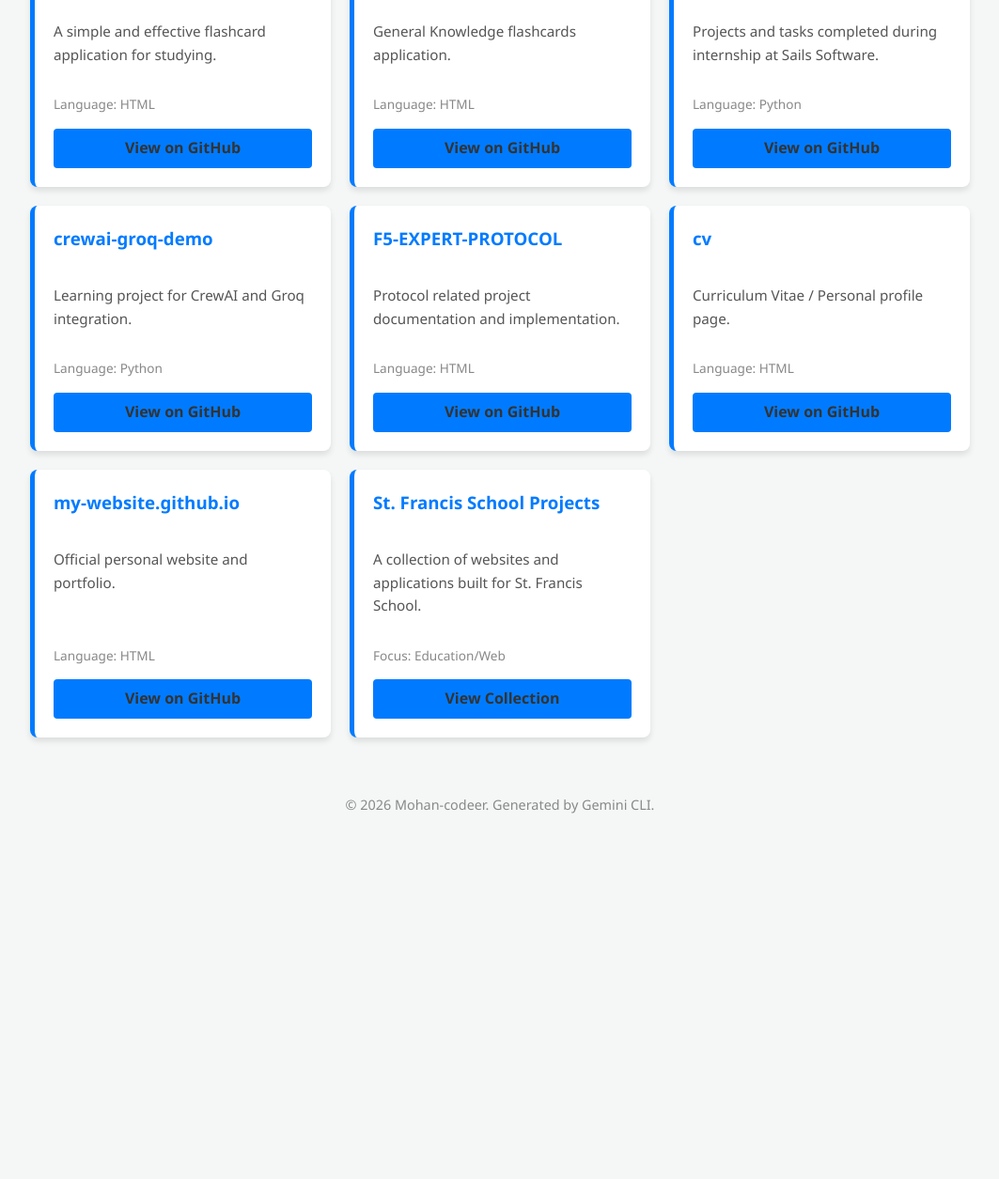
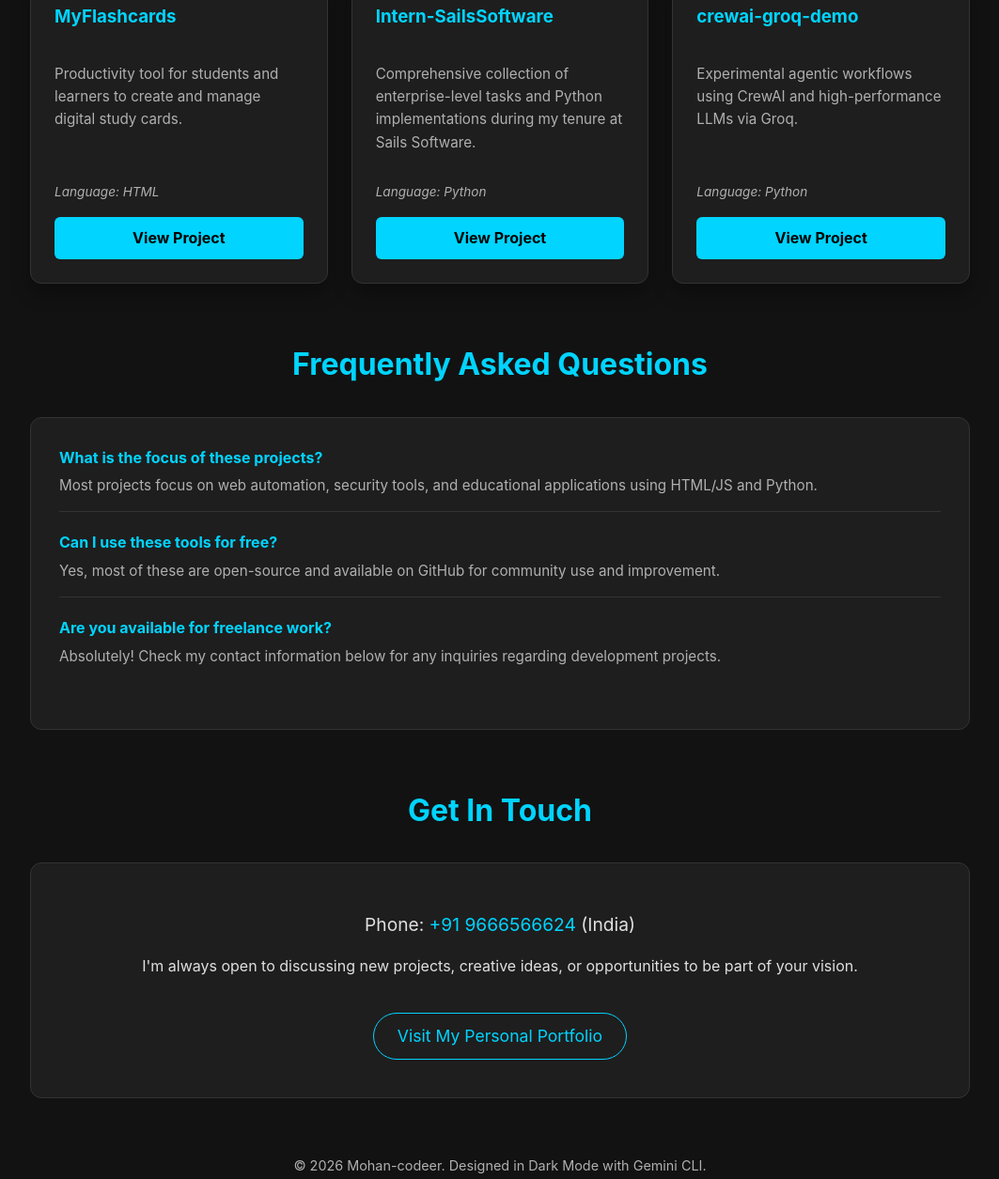
Before and after one commit to Mohan-codeer/project-portfolio-mohan, a plain HTML site: page index.html in a window 1280 px wide. Shown: the part 640-1895 px from the top of the page at 94% size, without its empty margins (108-1171 px from the left). Before the commit the page ends 1562 px from the top, so only its background shows below. Drawn offline with Linux system fonts and the light colour scheme.

Commit message:
Update: Dark mode, FAQ section, and Contact info added

```diff
--- a/index.html
+++ b/index.html
@@ -3,85 +3,161 @@
 <head>
     <meta charset="UTF-8">
     <meta name="viewport" content="width=device-width, initial-scale=1.0">
-    <title>Mohan-codeer | Project Portfolio</title>
+    <title>Mohan-codeer | Dark Portfolio</title>
     <style>
+        :root {
+            --bg-color: #121212;
+            --card-bg: #1e1e1e;
+            --text-primary: #e0e0e0;
+            --text-secondary: #b0b0b0;
+            --accent-color: #00d4ff;
+            --accent-hover: #0099cc;
+            --border-color: #333;
+        }
         body {
-            font-family: 'Segoe UI', Tahoma, Geneva, Verdana, sans-serif;
+            font-family: 'Inter', -apple-system, BlinkMacSystemFont, 'Segoe UI', Roboto, sans-serif;
             line-height: 1.6;
-            color: #333;
+            color: var(--text-primary);
             max-width: 1000px;
             margin: 0 auto;
             padding: 40px 20px;
-            background-color: #f4f7f6;
+            background-color: var(--bg-color);
         }
         header {
             text-align: center;
             margin-bottom: 50px;
-            border-bottom: 2px solid #007bff;
+            border-bottom: 2px solid var(--accent-color);
             padding-bottom: 20px;
         }
         h1 {
-            color: #2c3e50;
+            color: var(--accent-color);
             margin-bottom: 10px;
+            font-size: 2.5em;
         }
         .intro {
             font-size: 1.1em;
-            color: #666;
+            color: var(--text-secondary);
         }
         .repo-grid {
             display: grid;
             grid-template-columns: repeat(auto-fill, minmax(300px, 1fr));
-            gap: 20px;
+            gap: 25px;
+            margin-bottom: 50px;
         }
         .repo-card {
-            background: #fff;
-            border-radius: 8px;
-            padding: 20px;
-            box-shadow: 0 4px 6px rgba(0,0,0,0.1);
-            transition: transform 0.2s, box-shadow 0.2s;
+            background: var(--card-bg);
+            border-radius: 12px;
+            padding: 25px;
+            box-shadow: 0 10px 20px rgba(0,0,0,0.3);
+            transition: transform 0.3s ease, box-shadow 0.3s ease;
             display: flex;
             flex-direction: column;
-            border-left: 5px solid #007bff;
+            border: 1px solid var(--border-color);
         }
         .repo-card:hover {
-            transform: translateY(-5px);
-            box-shadow: 0 8px 12px rgba(0,0,0,0.15);
+            transform: translateY(-10px);
+            box-shadow: 0 15px 30px rgba(0,0,0,0.5);
+            border-color: var(--accent-color);
         }
         .repo-card h3 {
             margin-top: 0;
-            color: #007bff;
+            color: var(--accent-color);
         }
         .repo-card p {
             font-size: 0.95em;
-            color: #555;
+            color: var(--text-secondary);
             flex-grow: 1;
         }
         .repo-card .meta {
             font-size: 0.85em;
-            color: #888;
+            color: var(--text-secondary);
             margin-top: 15px;
-        }
-        .repo-card a {
-            text-decoration: none;
-            color: inherit;
+            font-style: italic;
         }
         .btn {
             display: inline-block;
             margin-top: 15px;
-            padding: 8px 16px;
-            background: #007bff;
-            color: #fff;
-            border-radius: 4px;
+            padding: 10px 20px;
+            background: var(--accent-color);
+            color: #000;
+            border-radius: 6px;
             text-align: center;
             font-weight: bold;
+            text-decoration: none;
+            transition: background 0.2s;
         }
         .btn:hover {
-            background: #0056b3;
+            background: var(--accent-hover);
         }
+
+        /* FAQ Section */
+        .section-title {
+            text-align: center;
+            margin: 60px 0 30px;
+            color: var(--accent-color);
+            font-size: 2em;
+        }
+        .faq-container {
+            background: var(--card-bg);
+            border-radius: 12px;
+            padding: 30px;
+            border: 1px solid var(--border-color);
+            margin-bottom: 50px;
+        }
+        .faq-item {
+            margin-bottom: 20px;
+            border-bottom: 1px solid var(--border-color);
+            padding-bottom: 15px;
+        }
+        .faq-item:last-child {
+            border-bottom: none;
+        }
+        .faq-question {
+            font-weight: bold;
+            color: var(--accent-color);
+            margin-bottom: 5px;
+        }
+        .faq-answer {
+            color: var(--text-secondary);
+            font-size: 0.95em;
+        }
+
+        /* Contact Section */
+        .contact-section {
+            text-align: center;
+            background: var(--card-bg);
+            border-radius: 12px;
+            padding: 40px;
+            border: 1px solid var(--border-color);
+        }
+        .contact-info {
+            font-size: 1.2em;
+            margin: 10px 0;
+        }
+        .contact-info a {
+            color: var(--accent-color);
+            text-decoration: none;
+        }
+        .personal-port-link {
+            display: inline-block;
+            margin-top: 20px;
+            font-size: 1.1em;
+            color: var(--accent-color);
+            text-decoration: none;
+            border: 1px solid var(--accent-color);
+            padding: 10px 25px;
+            border-radius: 30px;
+            transition: all 0.3s;
+        }
+        .personal-port-link:hover {
+            background: var(--accent-color);
+            color: #000;
+        }
+
         footer {
             text-align: center;
             margin-top: 60px;
-            color: #888;
+            color: var(--text-secondary);
             font-size: 0.9em;
         }
     </style>
@@ -89,7 +165,7 @@
 <body>
     <header>
         <h1>Mohan-codeer</h1>
-        <p class="intro">General Purpose Project Portfolio</p>
+        <p class="intro">General Purpose Project Portfolio & Solutions</p>
     </header>
 
     <div class="repo-grid">
@@ -97,72 +173,67 @@
             <h3>Forge-Builder</h3>
             <p>A drag-and-drop website builder that runs entirely in a single HTML file — no installs, no sign-up, no server required.</p>
             <div class="meta">Language: HTML</div>
-            <a href="https://github.com/Mohan-codeer/Forge-Builder" class="btn" target="_blank">View on GitHub</a>
+            <a href="https://github.com/Mohan-codeer/Forge-Builder" class="btn" target="_blank">View Project</a>
         </div>
         <div class="repo-card">
             <h3>ProbeThat</h3>
-            <p>ProbeThat is a website with lets any user use their GROQ API KEY to scan their own website for vulnerability.</p>
+            <p>Advanced security scanning tool utilizing GROQ API to identify vulnerabilities in web applications.</p>
             <div class="meta">Language: Python</div>
-            <a href="https://github.com/Mohan-codeer/ProbeThat" class="btn" target="_blank">View on GitHub</a>
+            <a href="https://github.com/Mohan-codeer/ProbeThat" class="btn" target="_blank">View Project</a>
         </div>
         <div class="repo-card">
             <h3>Network-Knowledge-Quiz</h3>
-            <p>A quiz application focusing on networking fundamentals.</p>
+            <p>Interactive platform for testing and improving networking fundamentals knowledge.</p>
             <div class="meta">Language: HTML</div>
-            <a href="https://github.com/Mohan-codeer/Network-Knowledge-Quiz" class="btn" target="_blank">View on GitHub</a>
+            <a href="https://github.com/Mohan-codeer/Network-Knowledge-Quiz" class="btn" target="_blank">View Project</a>
         </div>
         <div class="repo-card">
             <h3>MyFlashcards</h3>
-            <p>A simple and effective flashcard application for studying.</p>
+            <p>Productivity tool for students and learners to create and manage digital study cards.</p>
             <div class="meta">Language: HTML</div>
-            <a href="https://github.com/Mohan-codeer/MyFlashcards" class="btn" target="_blank">View on GitHub</a>
-        </div>
-        <div class="repo-card">
-            <h3>GK-flashcards</h3>
-            <p>General Knowledge flashcards application.</p>
-            <div class="meta">Language: HTML</div>
-            <a href="https://github.com/Mohan-codeer/GK-flashcards" class="btn" target="_blank">View on GitHub</a>
+            <a href="https://github.com/Mohan-codeer/MyFlashcards" class="btn" target="_blank">View Project</a>
         </div>
         <div class="repo-card">
             <h3>Intern-SailsSoftware</h3>
-            <p>Projects and tasks completed during internship at Sails Software.</p>
+            <p>Comprehensive collection of enterprise-level tasks and Python implementations during my tenure at Sails Software.</p>
             <div class="meta">Language: Python</div>
-            <a href="https://github.com/Mohan-codeer/Intern-SailsSoftware" class="btn" target="_blank">View on GitHub</a>
+            <a href="https://github.com/Mohan-codeer/Intern-SailsSoftware" class="btn" target="_blank">View Project</a>
         </div>
         <div class="repo-card">
             <h3>crewai-groq-demo</h3>
-            <p>Learning project for CrewAI and Groq integration.</p>
+            <p>Experimental agentic workflows using CrewAI and high-performance LLMs via Groq.</p>
             <div class="meta">Language: Python</div>
-            <a href="https://github.com/Mohan-codeer/crewai-groq-demo" class="btn" target="_blank">View on GitHub</a>
-        </div>
-        <div class="repo-card">
-            <h3>F5-EXPERT-PROTOCOL</h3>
-            <p>Protocol related project documentation and implementation.</p>
-            <div class="meta">Language: HTML</div>
-            <a href="https://github.com/Mohan-codeer/F5-EXPERT-PROTOCOL" class="btn" target="_blank">View on GitHub</a>
-        </div>
-        <div class="repo-card">
-            <h3>cv</h3>
-            <p>Curriculum Vitae / Personal profile page.</p>
-            <div class="meta">Language: HTML</div>
-            <a href="https://github.com/Mohan-codeer/cv" class="btn" target="_blank">View on GitHub</a>
-        </div>
-        <div class="repo-card">
-            <h3>my-website.github.io</h3>
-            <p>Official personal website and portfolio.</p>
-            <div class="meta">Language: HTML</div>
-            <a href="https://github.com/Mohan-codeer/my-website.github.io" class="btn" target="_blank">View on GitHub</a>
-        </div>
-        <div class="repo-card">
-            <h3>St. Francis School Projects</h3>
-            <p>A collection of websites and applications built for St. Francis School.</p>
-            <div class="meta">Focus: Education/Web</div>
-            <a href="https://github.com/Mohan-codeer/st-francis-school-website" class="btn" target="_blank">View Collection</a>
+            <a href="https://github.com/Mohan-codeer/crewai-groq-demo" class="btn" target="_blank">View Project</a>
         </div>
     </div>
 
+    <h2 class="section-title">Frequently Asked Questions</h2>
+    <div class="faq-container">
+        <div class="faq-item">
+            <div class="faq-question">What is the focus of these projects?</div>
+            <div class="faq-answer">Most projects focus on web automation, security tools, and educational applications using HTML/JS and Python.</div>
+        </div>
+        <div class="faq-item">
+            <div class="faq-question">Can I use these tools for free?</div>
+            <div class="faq-answer">Yes, most of these are open-source and available on GitHub for community use and improvement.</div>
+        </div>
+        <div class="faq-item">
+            <div class="faq-question">Are you available for freelance work?</div>
+            <div class="faq-answer">Absolutely! Check my contact information below for any inquiries regarding development projects.</div>
+        </div>
+    </div>
+
+    <h2 class="section-title">Get In Touch</h2>
+    <div class="contact-section">
+        <div class="contact-info">
+            Phone: <a href="tel:+919666566624">+91 9666566624</a> (India)
+        </div>
+        <p>I'm always open to discussing new projects, creative ideas, or opportunities to be part of your vision.</p>
+        <a href="https://mohan-codeer.github.io/" class="personal-port-link" target="_blank">Visit My Personal Portfolio</a>
+    </div>
+
     <footer>
-        <p>&copy; 2026 Mohan-codeer. Generated by Gemini CLI.</p>
+        <p>&copy; 2026 Mohan-codeer. Designed in Dark Mode with Gemini CLI.</p>
     </footer>
 </body>
 </html>
```
